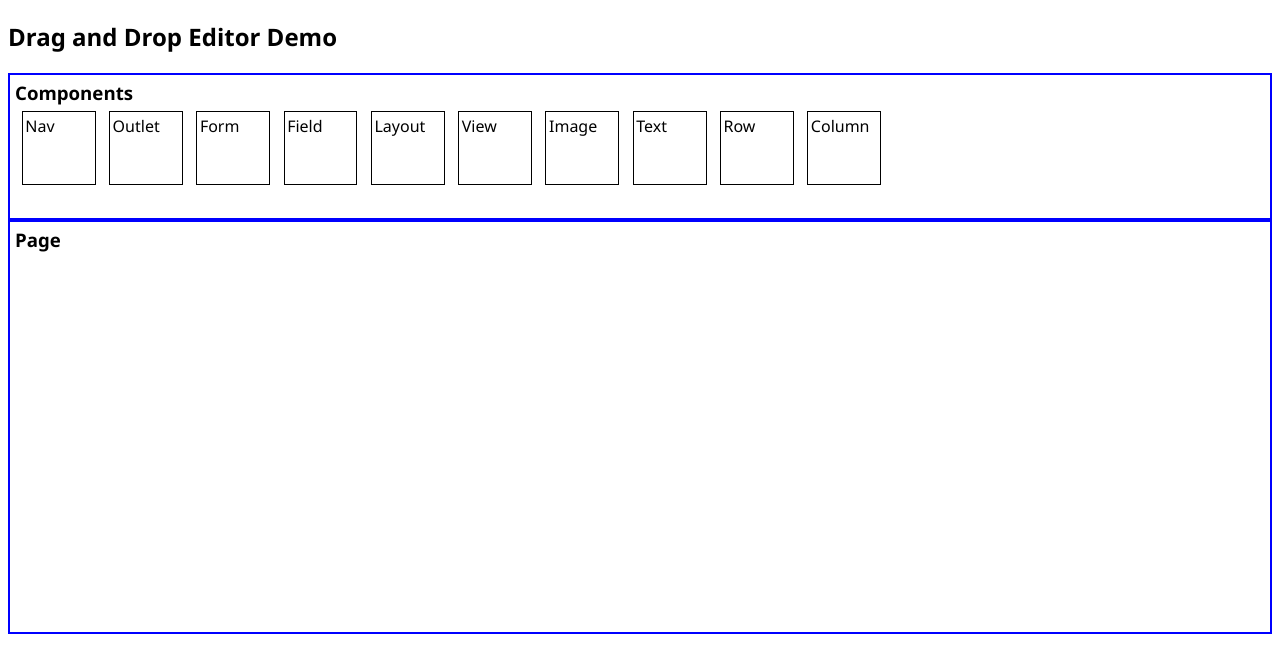
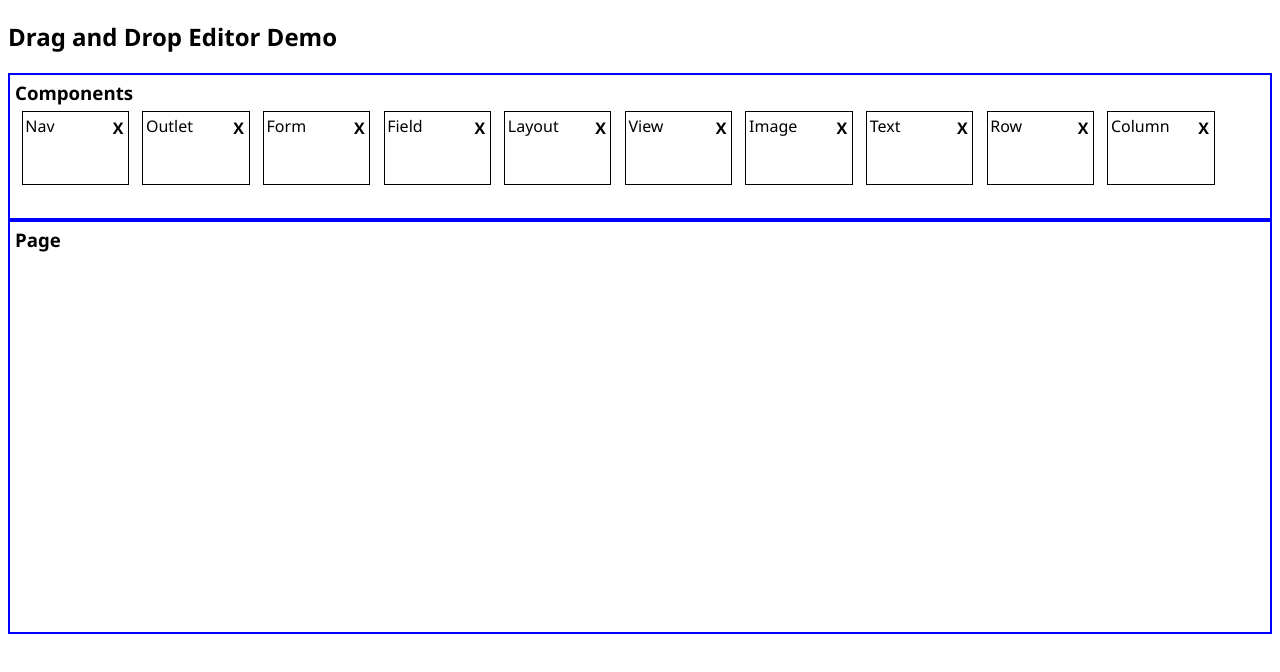
Before and after one commit to DerrickEdwards/dnd, a plain HTML site: page index.html in a window 1280 px wide. Drawn offline with nearby package versions, Linux system fonts and the light colour scheme.

Commit message:
items can be removed from page

```diff
--- a/index.html
+++ b/index.html
@@ -22,16 +22,30 @@
     <!-- immediate script -->
     <script>
       $( function() {
+
         $( ".draggable" ).draggable({
-            grid: [ 20, 20 ],
-            revert: "invalid",
-            opacity: 0.7,
-            helper: "clone"
+            grid: [ 20, 20 ],     // snap to a 20x20px grid
+            revert: "invalid",    // return to original position of not successfully dropped
+            helper: "clone",       // display a clone of the original item while it is being dragged.
+            opacity: 0.7         // set opacity of cloned helper while it is being dragged
           });
+
         $( ".droppable" ).droppable( {
-          accept: ".outlet"
-        })
-      });
+            accept: ".outlet, .nav",  // only accept droppable items with the class ".outlet", other selectors can be added
+            drop:   function(event, ui){ cloneDroppedItem( event, ui )} // call the "drop" function and pass the event and ui parameters
+          } ) // end .droppable
+
+
+      });  // end iff script functions
+
+
+      //===============================================
+
+      function removeItem( itemId ){
+        console.log( "removeItem() called: " + itemId );
+        $( "#" + itemId ).remove();  // remove the DOM element with the given id
+      } // end removeItem()
+
     </script>
 
   </head>
@@ -41,17 +55,29 @@
   <div id="componentMenu">
     <div class="componentMenuTitle">Components</div>
 
-    <div class="nav buildable draggable" >Nav</div>
-    <div class="outlet buildable draggable" >Outlet</div>
-    <div class="form buildable draggable" >Form</div>
-    <div class="field buildable draggable" >Field</div>
-    <div class="layout buildable draggable" >Layout</div>
-    <div class="view buildable draggable" >View</div>
-    <div class="image buildable draggable" >Image</div>
-    <div class="text buildable draggable" >Text</div>
-    <div class="row buildable draggable" >Row</div>
-    <div class="Column buildable draggable" >Column</div>
+    <div class="nav buildable draggable" data-item-type="nav">
+      <div class="title">Nav</div>
+      <div class="icon-remove invisible" onclick="removeItem($(this).parent().attr('id'))">X</div>
+    </div>
+
+    <div class="outlet buildable draggable" data-item-type="outlet">
+      <div class="title">Outlet</div>
+      <div class="icon-remove invisible" onclick="removeItem(this)">X</div>
+    </div>
+
+
+    <div class="form buildable draggable" data-item-type="form"><div class="title">Form</div><div class="icon-remove">X</div></div>
+    <div class="field buildable draggable" data-item-type="field" ><div class="title">Field</div><div class="icon-remove">X</div></div>
+    <div class="layout buildable draggable" data-item-type="layout" ><div class="title">Layout</div><div class="icon-remove">X</div></div>
+    <div class="view buildable draggable" data-item-type="view" ><div class="title">View</div><div class="icon-remove">X</div></div>
+    <div class="image buildable draggable" data-item-type="image" ><div class="title">Image</div><div class="icon-remove">X</div></div>
+    <div class="text buildable draggable" data-item-type="text" ><div class="title">Text</div><div class="icon-remove">X</div></div>
+    <div class="layout-row buildable draggable" data-item-type="layout-row" ><div class="title">Row</div><div class="icon-remove">X</div></div>
+    <div class="layout-column buildable draggable" data-item-type="layout-column" ><div class="title">Column</div><div class="icon-remove">X</div></div>
+
   </div>
+
+  <!-- Droppable Container -->
   <div class="page componentMenuTitle droppable" >Page</div>
 
   </body>
--- a/script.js
+++ b/script.js
@@ -0,0 +1,60 @@
+
+
+// ========================================================================
+// call this function when an item is successfully dropped
+function cloneDroppedItem( event, ui ){
+        var clone = $(ui.draggable).clone();
+        clone.appendTo( event.target );     // append a clone of the dragged element to the target droppable container
+        $( clone ).attr( "id", guid32() );  // give the cloned item a new GUID
+        itemAdded( $( clone ).attr( "id" ));           // log the new item
+} // end cloneDroppedItem()
+
+
+// ========================================================================
+// Test harness for the guid32() function
+function testGuid( iterations ){
+    for (i=0; i <= iterations; i++){
+        console.log( guid32() )
+    };
+} // end testGuid()
+
+// ========================================================================
+// returns a 32 character hex value
+function guid32(){
+    var   guidLength = 32;
+    var   CHARACTERS = "0123456789abcdef"; // 16 characters, with index values of [0] to [15]
+    var   guid = "";
+    var   randomPosition = 0;
+    while ( guid.length < guidLength ){
+        randomIndexValue = Math.floor( Math.random() * CHARACTERS.length  ); // generate value of 0 to 15 ( CHARACTERS.length - 1 )
+        guid = guid + CHARACTERS[ randomIndexValue ];
+    } // end while
+
+    return guid;
+
+} // end guid()
+
+
+// ========================================================================
+// called AFTER an item has been added to the DOM
+function itemAdded( itemId ){
+
+// this function will add the new item to the configuration data model
+//  and call the functions necessary to resize the items displayed
+// for now just log the item guid to the console.
+
+console.log( `Item added, guid ID: ${ itemId }` );
+
+} // end itemAdded
+
+// ========================================================================
+// called AFTER an item has been removed from the DOM
+function itemRemoved( itemId ){
+
+// this function will remove an item from the configuration data model
+//  and call the functions necessary to resize the items displayed
+// for now just log the item guid to the console.
+
+console.log( `Item removed, guid ID: ${ itemId }` );
+
+} // end itemAdded
--- a/style.css
+++ b/style.css
@@ -11,7 +11,19 @@ body {
     height: 50pt;
     margin: 5pt;
     padding: 2pt;
-    width: 50pt;
+    width: 75pt;
+}
+
+.buildable > .title {
+    float: left;
+    font-size 14pt;
+}
+
+.buildable > .icon-remove {
+    cursor: pointer;
+    font-weight: bold;
+    float: right;
+    padding: 2px;
 }
 
 #componentMenu {
```
